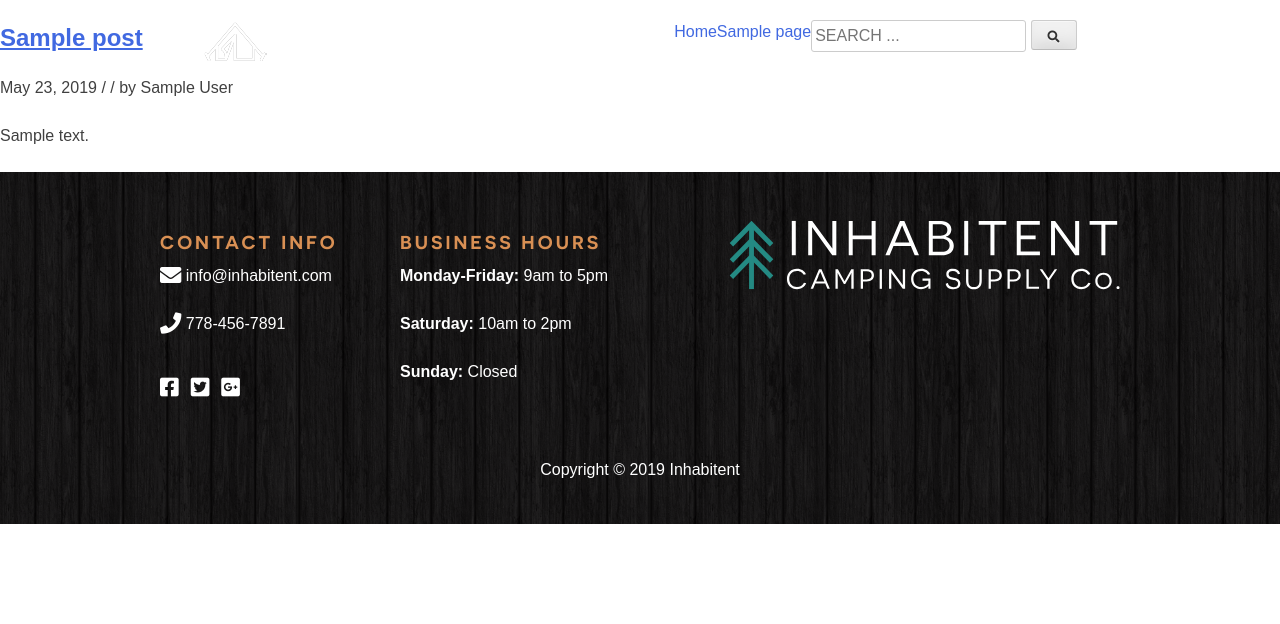
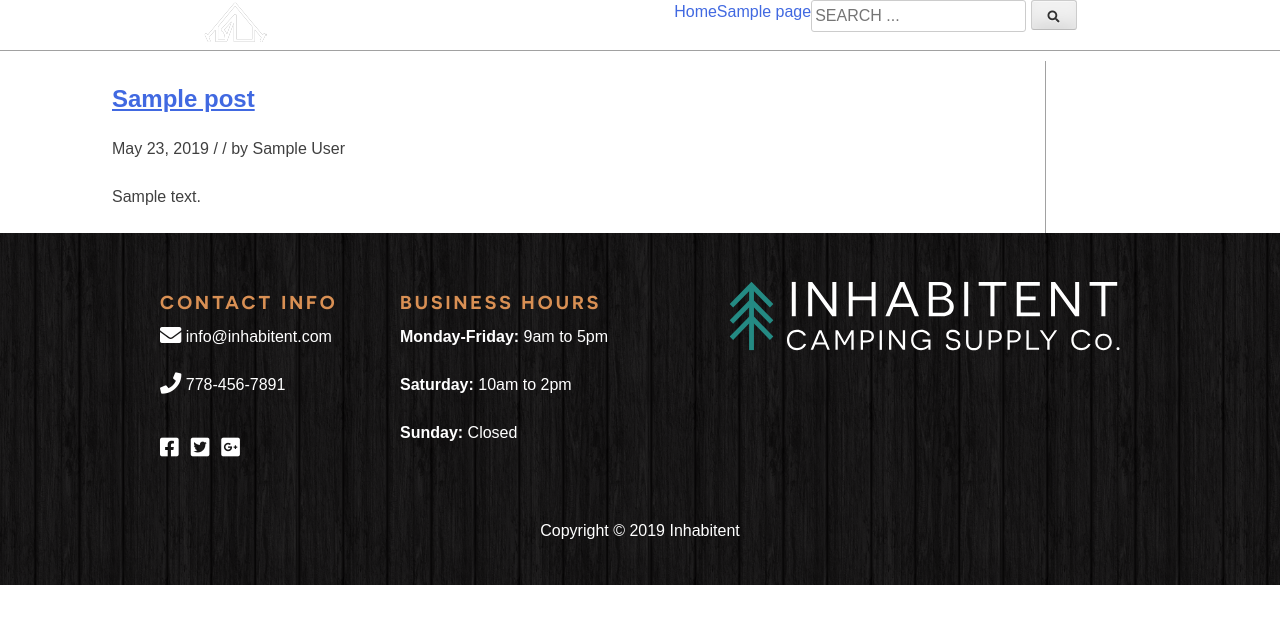
Before and after one commit to rosh408/Project-04-Inhabitent, a WordPress theme: template themes/redstarter/index.php in a window 1280 px wide; the page is wider, and only the part inside the window is pictured. Shown: the top 624 px of that part. Run offline with PHP 8.4 and a stand-in for WordPress, Linux system fonts and the light colour scheme; the site name, menu and one post (Sample post) are stand-ins, and other content is empty; some libraries are stand-ins or nearby versions.

Commit message:
Separate widget area to the right and content area to the left

```diff
--- a/themes/redstarter/front-page.php
+++ b/themes/redstarter/front-page.php
@@ -54,10 +54,14 @@ get_header(); ?>
 				<ul class="journal-post-content">
 					<?php foreach ($journal_posts as $post) : setup_postdata($post); ?>
 						<li class="journal-post-item">
-						<a class="post-thumbnail" href="<?php echo get_the_permalink(); ?>"><img src="<?php the_post_thumbnail('large'); ?></a>
+							<a class="post-thumbnail" href="<?php echo get_the_permalink(); ?>">
+								<img src="<?php the_post_thumbnail('large'); ?>
+						    	</a>
+						    <div class=" journal-post-text">
 								<h3><?php the_title(); ?></h3>
 								<p> <?php echo get_the_date(); ?> | <?php echo get_comments_number(); ?> Comments </p>
 								<a class=" read-more" href="<?php echo get_the_permalink(); ?> "> Read Entry</a>
+							</div>
 						</li>
 			<?php endforeach;
 		wp_reset_postdata(); ?>
--- a/themes/redstarter/sass/_fonts.scss
+++ b/themes/redstarter/sass/_fonts.scss
@@ -4,12 +4,12 @@
 
 @font-face {
     font-family: 'Merriweather Web';
-    src: url('../assets/fonts/Merriweather/fonts/');
-    src: url('../assets/fonts/Merriweather/fonts/?#iefix') format('embedded-opentype'),
-         url('../assets/fonts/Merriweather/fonts/fonts/merriweather-light-webfont.woff2') format('woff2'),
-         url('../assets/fonts/Merriweather/fonts/fonts/merriweather-light-webfont.woff') format('woff'),
-         url('../assets/fonts/Merriweather/fonts/fonts/merriweather-light-webfont.ttf') format('truetype'),
-         url('../assets/fonts/Merriweather/fonts/fonts/merriweather-light-webfont.svg#merriweatherlight') format('svg');
+    src: url('../../assets/fonts/Merriweather/fonts/');
+    src: url('../../assets/fonts/Merriweather/fonts/?#iefix') format('embedded-opentype'),
+         url('../../assets/fonts/Merriweather/fonts/merriweather-light-webfont.woff2') format('woff2'),
+         url('../../assets/fonts/Merriweather/fonts/merriweather-light-webfont.woff') format('woff'),
+         url('../../assets/fonts/Merriweather/fonts/merriweather-light-webfont.ttf') format('truetype'),
+         url('../../assets/fonts/Merriweather/fonts/merriweather-light-webfont.svg#merriweatherlight') format('svg');
     font-weight: normal;
     font-style: normal;
   }
@@ -18,10 +18,10 @@
     font-family: 'Merriweather Web';
     src: url('../assets/fonts/Merriweather/fonts/');
     src: url('../assets/fonts/Merriweather/fonts/?#iefix') format('embedded-opentype'),
-         url('../assets/fonts/Merriweather/fonts/fonts/merriweather-lightitalic-webfont.woff2') format('woff2'),
-         url('../assets/fonts/Merriweather/fonts/fonts/merriweather-lightitalic-webfont.woff') format('woff'),
-         url('../assets/fonts/Merriweather/fonts/fonts/merriweather-lightitalic-webfont.ttf') format('truetype'),
-         url('../assets/fonts/Merriweather/fonts/fonts/merriweather-lightitalic-webfont.svg#merriweatherlight_italic') format('svg');
+         url('../assets/fonts/Merriweather/fonts/merriweather-lightitalic-webfont.woff2') format('woff2'),
+         url('../assets/fonts/Merriweather/fonts/merriweather-lightitalic-webfont.woff') format('woff'),
+         url('../assets/fonts/Merriweather/fonts/merriweather-lightitalic-webfont.ttf') format('truetype'),
+         url('../assets/fonts/Merriweather/fonts/merriweather-lightitalic-webfont.svg#merriweatherlight_italic') format('svg');
     font-weight: normal;
     font-style: italic;
   }
@@ -30,10 +30,10 @@
     font-family: 'Merriweather Web';
     src: url('../assets/fonts/Merriweather/fonts/');
     src: url('../assets/fonts/Merriweather/fonts/?#iefix') format('embedded-opentype'),
-         url('../assets/fonts/Merriweather/fonts/fonts/merriweather-bold-webfont.woff2') format('woff2'),
-         url('../assets/fonts/Merriweather/fonts/fonts/merriweather-bold-webfont.woff') format('woff'),
-         url('../assets/fonts/Merriweather/fonts/fonts/merriweather-bold-webfont.ttf') format('truetype'),
-         url('../assets/fonts/Merriweather/fonts/fonts/merriweather-bold-webfont.svg#merriweatherbold') format('svg');
+         url('../assets/fonts/Merriweather/fonts/merriweather-bold-webfont.woff2') format('woff2'),
+         url('../assets/fonts/Merriweather/fonts/merriweather-bold-webfont.woff') format('woff'),
+         url('../assets/fonts/Merriweather/fonts/merriweather-bold-webfont.ttf') format('truetype'),
+         url('../assets/fonts/Merriweather/fonts/merriweather-bold-webfont.svg#merriweatherbold') format('svg');
     font-weight: bold;
     font-style: normal;
   }
@@ -42,10 +42,10 @@
     font-family: 'Merriweather Web';
     src: url('../assets/fonts/Merriweather/fonts/');
     src: url('../assets/fonts/Merriweather/fonts/?#iefix') format('embedded-opentype'),
-         url('../assets/fonts/Merriweather/fonts/fonts/merriweather-bolditalic-webfont.woff2') format('woff2'),
-         url('../assets/fonts/Merriweather/fonts/fonts/merriweather-bolditalic-webfont.woff') format('woff'),
-         url('../assets/fonts/Merriweather/fonts/fonts/merriweather-bolditalic-webfont.ttf') format('truetype'),
-         url('../assets/fonts/Merriweather/fonts/fonts/merriweather-bolditalic-webfont.svg#merriweatherbold_italic') format('svg');
+         url('../assets/fonts/Merriweather/fonts/merriweather-bolditalic-webfont.woff2') format('woff2'),
+         url('../assets/fonts/Merriweather/fonts/merriweather-bolditalic-webfont.woff') format('woff'),
+         url('../assets/fonts/Merriweather/fonts/merriweather-bolditalic-webfont.ttf') format('truetype'),
+         url('../assets/fonts/Merriweather/fonts/merriweather-bolditalic-webfont.svg#merriweatherbold_italic') format('svg');
     font-weight: bold;
     font-style: italic;
   }
--- a/themes/redstarter/sass/_page-templates.scss
+++ b/themes/redstarter/sass/_page-templates.scss
@@ -8,7 +8,6 @@
   position: absolute;
   width: 100%;
   .main-navigation {
-    // padding-top: 0.3rem;
     display: flex;
     flex-direction: row;
     justify-content: space-around;
@@ -85,6 +84,11 @@
   flex-direction: column;
   h2 {
     text-align: center;
+    text-transform: uppercase;
+    color: #2f1339;
+    font-family: 'Novecento Sans Web', sans-serif;
+    font-weight: lighter;
+    font-size: 2.4rem;
   }
   .journal-container {
     width: 100%;
@@ -95,10 +99,12 @@
       flex-direction: row;
       margin: 0;
       padding: 0;
-      width: 60%;
-
+      width: 80%;
       .journal-post-item {
         list-style: none;
+        padding: 0 1rem 0 1rem;
+        border: 1px solid #e1e1e1;
+        width: 33.33%;
         .post-thumbnail {
           img {
             object-fit: cover;
@@ -110,11 +116,10 @@
           color: #248a83;
         }
         p {
-          // font-family: 'Merriweather Web', serif;
+          font-family: 'Merriweather Web', serif;
           font-size: 15px;
         }
       }
-      &:nth-child
     }
   }
 }
@@ -200,7 +205,6 @@
       align-self: flex-start;
       img {
         color: $color__background-body;
-        // width: 15rem;
       }
     }
     .website-copyright {
@@ -214,6 +218,40 @@
   }
 }
 
-.hero-image-header {
-  height: 50rem;
+/* Journal Page */
+.blog {
+  .hfeed {
+    .site-header {
+      border-bottom: 1px solid #a1a1a1;
+    }
+    .site-content {
+      display: flex;
+      flex-direction: row;
+      width: 100%;
+      margin: 0 7rem 0 7rem;
+      padding-top: 3.8rem;
+      .content-area {
+        width: 73%;
+        border-right: 1px solid #a1a1a1;
+
+      }
+      .widget-area {
+        width: 27%;
+      }
+    }
+  }
 }
+
+/* About Page */
+.page-about {
+  .hfeed {
+    .site-header {
+      .main-navigation {
+      position: absolute;
+      }
+    }
+    .hero-image-header {
+      height: 50rem;
+    }
+  }
+}
--- a/themes/redstarter/style.css
+++ b/themes/redstarter/style.css
@@ -227,29 +227,29 @@ th {
 --------------------------------------------------------------*/
 @font-face {
   font-family: 'Merriweather Web';
-  src: url("../assets/fonts/Merriweather/fonts/");
-  src: url("../assets/fonts/Merriweather/fonts/?#iefix") format("embedded-opentype"), url("../assets/fonts/Merriweather/fonts/fonts/merriweather-light-webfont.woff2") format("woff2"), url("../assets/fonts/Merriweather/fonts/fonts/merriweather-light-webfont.woff") format("woff"), url("../assets/fonts/Merriweather/fonts/fonts/merriweather-light-webfont.ttf") format("truetype"), url("../assets/fonts/Merriweather/fonts/fonts/merriweather-light-webfont.svg#merriweatherlight") format("svg");
+  src: url("../../assets/fonts/Merriweather/fonts/");
+  src: url("../../assets/fonts/Merriweather/fonts/?#iefix") format("embedded-opentype"), url("../../assets/fonts/Merriweather/fonts/merriweather-light-webfont.woff2") format("woff2"), url("../../assets/fonts/Merriweather/fonts/merriweather-light-webfont.woff") format("woff"), url("../../assets/fonts/Merriweather/fonts/merriweather-light-webfont.ttf") format("truetype"), url("../../assets/fonts/Merriweather/fonts/merriweather-light-webfont.svg#merriweatherlight") format("svg");
   font-weight: normal;
   font-style: normal; }
 
 @font-face {
   font-family: 'Merriweather Web';
   src: url("../assets/fonts/Merriweather/fonts/");
-  src: url("../assets/fonts/Merriweather/fonts/?#iefix") format("embedded-opentype"), url("../assets/fonts/Merriweather/fonts/fonts/merriweather-lightitalic-webfont.woff2") format("woff2"), url("../assets/fonts/Merriweather/fonts/fonts/merriweather-lightitalic-webfont.woff") format("woff"), url("../assets/fonts/Merriweather/fonts/fonts/merriweather-lightitalic-webfont.ttf") format("truetype"), url("../assets/fonts/Merriweather/fonts/fonts/merriweather-lightitalic-webfont.svg#merriweatherlight_italic") format("svg");
+  src: url("../assets/fonts/Merriweather/fonts/?#iefix") format("embedded-opentype"), url("../assets/fonts/Merriweather/fonts/merriweather-lightitalic-webfont.woff2") format("woff2"), url("../assets/fonts/Merriweather/fonts/merriweather-lightitalic-webfont.woff") format("woff"), url("../assets/fonts/Merriweather/fonts/merriweather-lightitalic-webfont.ttf") format("truetype"), url("../assets/fonts/Merriweather/fonts/merriweather-lightitalic-webfont.svg#merriweatherlight_italic") format("svg");
   font-weight: normal;
   font-style: italic; }
 
 @font-face {
   font-family: 'Merriweather Web';
   src: url("../assets/fonts/Merriweather/fonts/");
-  src: url("../assets/fonts/Merriweather/fonts/?#iefix") format("embedded-opentype"), url("../assets/fonts/Merriweather/fonts/fonts/merriweather-bold-webfont.woff2") format("woff2"), url("../assets/fonts/Merriweather/fonts/fonts/merriweather-bold-webfont.woff") format("woff"), url("../assets/fonts/Merriweather/fonts/fonts/merriweather-bold-webfont.ttf") format("truetype"), url("../assets/fonts/Merriweather/fonts/fonts/merriweather-bold-webfont.svg#merriweatherbold") format("svg");
+  src: url("../assets/fonts/Merriweather/fonts/?#iefix") format("embedded-opentype"), url("../assets/fonts/Merriweather/fonts/merriweather-bold-webfont.woff2") format("woff2"), url("../assets/fonts/Merriweather/fonts/merriweather-bold-webfont.woff") format("woff"), url("../assets/fonts/Merriweather/fonts/merriweather-bold-webfont.ttf") format("truetype"), url("../assets/fonts/Merriweather/fonts/merriweather-bold-webfont.svg#merriweatherbold") format("svg");
   font-weight: bold;
   font-style: normal; }
 
 @font-face {
   font-family: 'Merriweather Web';
   src: url("../assets/fonts/Merriweather/fonts/");
-  src: url("../assets/fonts/Merriweather/fonts/?#iefix") format("embedded-opentype"), url("../assets/fonts/Merriweather/fonts/fonts/merriweather-bolditalic-webfont.woff2") format("woff2"), url("../assets/fonts/Merriweather/fonts/fonts/merriweather-bolditalic-webfont.woff") format("woff"), url("../assets/fonts/Merriweather/fonts/fonts/merriweather-bolditalic-webfont.ttf") format("truetype"), url("../assets/fonts/Merriweather/fonts/fonts/merriweather-bolditalic-webfont.svg#merriweatherbold_italic") format("svg");
+  src: url("../assets/fonts/Merriweather/fonts/?#iefix") format("embedded-opentype"), url("../assets/fonts/Merriweather/fonts/merriweather-bolditalic-webfont.woff2") format("woff2"), url("../assets/fonts/Merriweather/fonts/merriweather-bolditalic-webfont.woff") format("woff"), url("../assets/fonts/Merriweather/fonts/merriweather-bolditalic-webfont.ttf") format("truetype"), url("../assets/fonts/Merriweather/fonts/merriweather-bolditalic-webfont.svg#merriweatherbold_italic") format("svg");
   font-weight: bold;
   font-style: italic; }
 
@@ -797,7 +797,12 @@ object {
       -ms-flex-direction: column;
           flex-direction: column; }
   .inhabitent-journal h2 {
-    text-align: center; }
+    text-align: center;
+    text-transform: uppercase;
+    color: #2f1339;
+    font-family: 'Novecento Sans Web', sans-serif;
+    font-weight: lighter;
+    font-size: 2.4rem; }
   .inhabitent-journal .journal-container {
     width: 100%;
     display: -webkit-box;
@@ -816,9 +821,12 @@ object {
               flex-direction: row;
       margin: 0;
       padding: 0;
-      width: 60%; }
+      width: 80%; }
       .inhabitent-journal .journal-container .journal-post-content .journal-post-item {
-        list-style: none; }
+        list-style: none;
+        padding: 0 1rem 0 1rem;
+        border: 1px solid #e1e1e1;
+        width: 33.33%; }
         .inhabitent-journal .journal-container .journal-post-content .journal-post-item .post-thumbnail img {
           -o-object-fit: cover;
              object-fit: cover; }
@@ -827,6 +835,7 @@ object {
           text-transform: uppercase;
           color: #248a83; }
         .inhabitent-journal .journal-container .journal-post-content .journal-post-item p {
+          font-family: 'Merriweather Web', serif;
           font-size: 15px; }
 
 .site-footer {
@@ -920,7 +929,32 @@ object {
       .site-footer .site-info .website-copyright p {
         color: #fff; }
 
-.hero-image-header {
+/* Journal Page */
+.blog .hfeed .site-header {
+  border-bottom: 1px solid #a1a1a1; }
+
+.blog .hfeed .site-content {
+  display: -webkit-box;
+  display: -ms-flexbox;
+  display: flex;
+  -webkit-box-orient: horizontal;
+  -webkit-box-direction: normal;
+      -ms-flex-direction: row;
+          flex-direction: row;
+  width: 100%;
+  margin: 0 7rem 0 7rem;
+  padding-top: 3.8rem; }
+  .blog .hfeed .site-content .content-area {
+    width: 73%;
+    border-right: 1px solid #a1a1a1; }
+  .blog .hfeed .site-content .widget-area {
+    width: 27%; }
+
+/* About Page */
+.page-about .hfeed .site-header .main-navigation {
+  position: absolute; }
+
+.page-about .hfeed .hero-image-header {
   height: 50rem; }
 
 /*--------------------------------------------------------------
```
Also changed, not shown: themes/redstarter/page-about.php (+6 -15 lines), themes/redstarter/build/css/style.min.css, 1 other file. Lines whose indentation alone changed are shown as unchanged.
